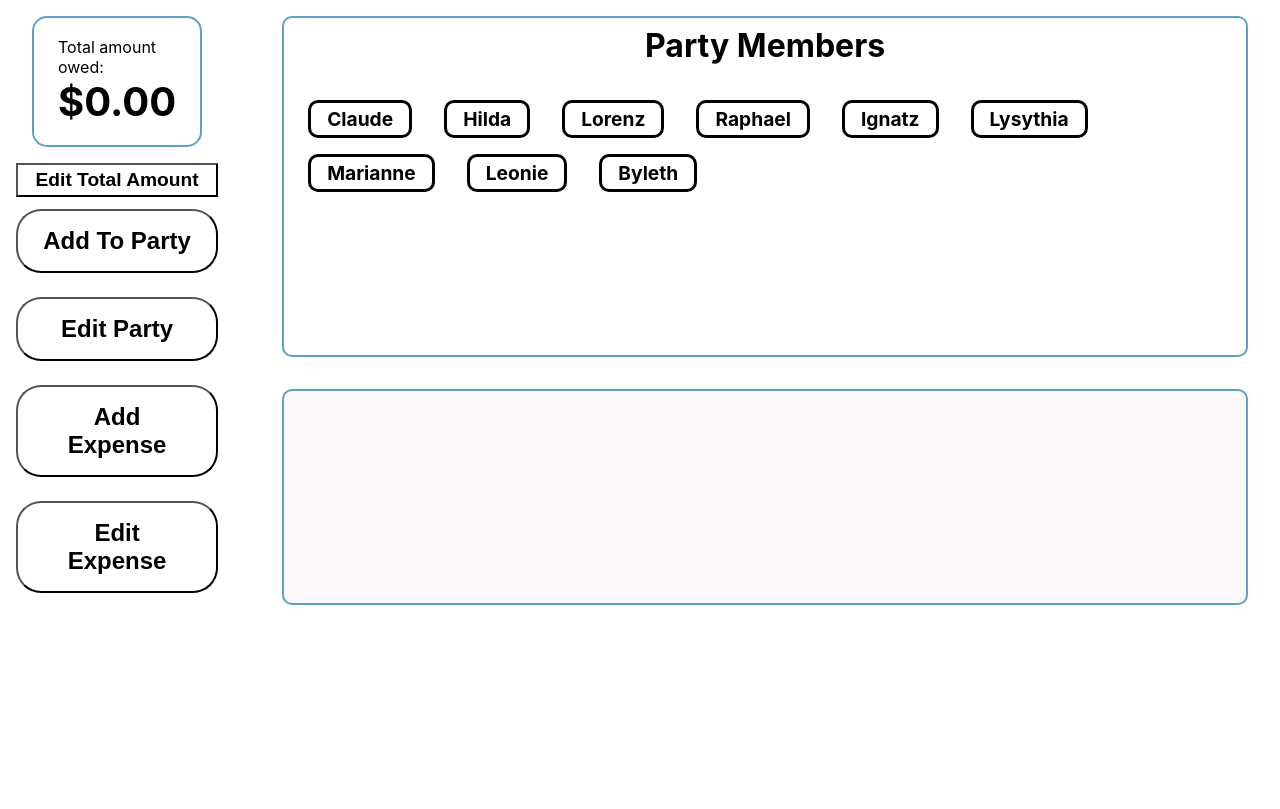
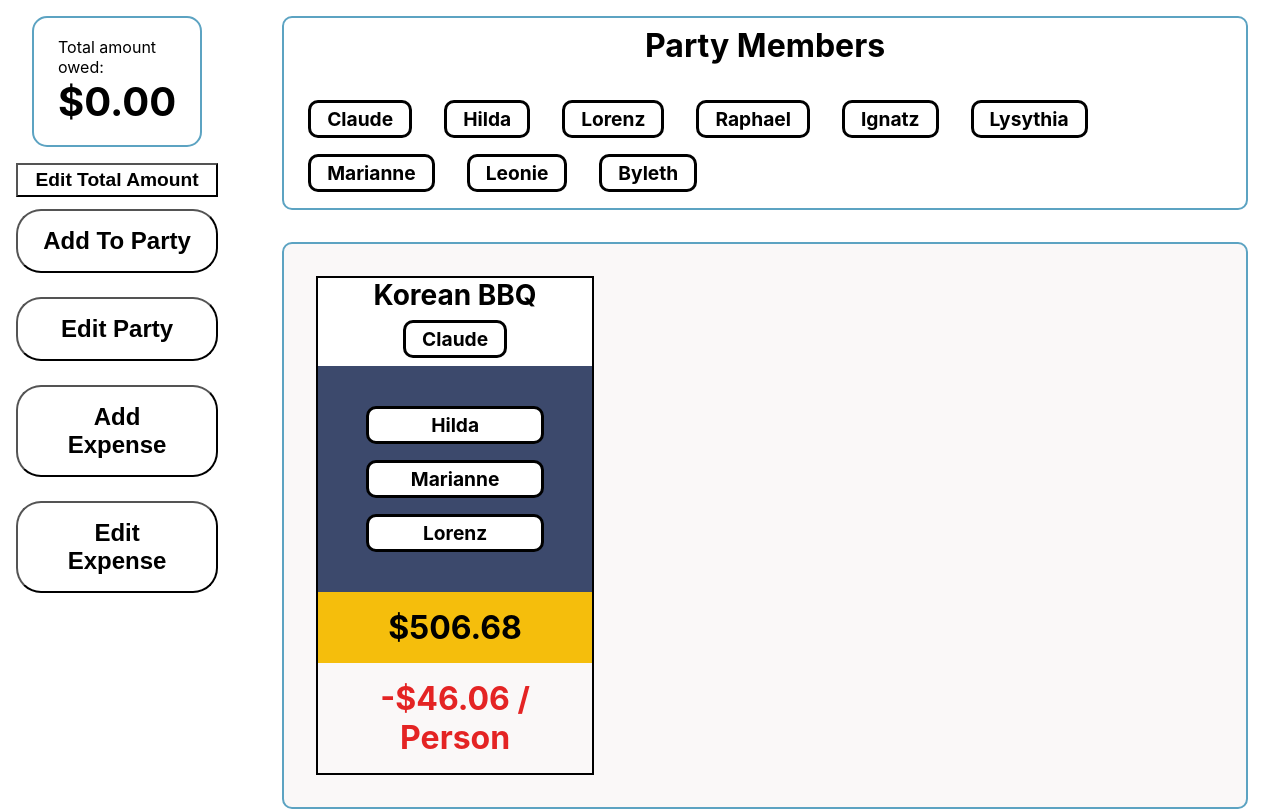
Before and after one commit to WesloTheWeb/SplitBillApp, a React (Create React App) app: page / in a window 1280 px wide. Built offline with nearby package versions, Linux system fonts and the light colour scheme.

Commit message:
Components made. Ready to branch off with actual logic and state implementation.

```diff
--- a/src/components/Button/Button.module.scss
+++ b/src/components/Button/Button.module.scss
@@ -9,6 +9,6 @@
 }
 
 .cancelCTA {
-    background-color: $cancelColor;
+    background-color: $red;
     color: #FFF;
 }
--- a/src/components/NameTag/NameTag.module.scss
+++ b/src/components/NameTag/NameTag.module.scss
@@ -1,5 +1,8 @@
+@import '../../variables.scss';
+
 .nameTagContainer {
     display: inline-block;
+    background-color: $white;
     border: 3px solid #000;
     padding: 0.25rem 1rem;
     margin: .5rem 1rem;
--- /dev/null
+++ b/src/containers/ActivityItem/ActivityItem.js
@@ -0,0 +1,32 @@
+import React from 'react';
+import NameTag from '../../components/NameTag/NameTag';
+import classes from './ActivityItem.module.scss';
+
+const { activityContainer, headerRow, participantsRow, totalExpenseRow, dividedSumRow } = classes;
+
+const ActivityItem = ({ totalExpense, dividedSum }) => {
+
+    return (
+        <div className={activityContainer}>
+            <section className={headerRow}>
+                <p>
+                    Korean BBQ
+                </p>
+                <NameTag name='Claude' />
+            </section>
+            <section className={participantsRow}>
+                <NameTag name='Hilda' />
+                <NameTag name='Marianne' />
+                <NameTag name='Lorenz' />
+            </section>
+            <section className={totalExpenseRow}>
+                $506.68
+            </section>
+            <section className={dividedSumRow}>
+                -$46.06 / Person
+            </section>
+        </div>
+    );
+};
+
+export default ActivityItem;
--- /dev/null
+++ b/src/containers/ActivityItem/ActivityItem.module.scss
@@ -0,0 +1,37 @@
+@import '../../variables.scss';
+
+.activityContainer {
+    border: 2px solid #000;
+    text-align: center;
+    box-sizing: content-box;
+    font-size: 1.75rem;
+    font-weight: bold;
+    overflow: hidden;
+}
+
+.headerRow {
+    background-color: $white;
+
+    p {
+        margin: 0;
+    }
+}
+
+.participantsRow {
+    display: flex;
+    flex-direction: column;
+    background-color: $navyBlue;
+    padding: 2rem;
+}
+
+.totalExpenseRow {
+    background-color: $gold;
+    padding: 1rem 0;
+    font-size: 2rem;
+}
+
+.dividedSumRow {
+    color: $red;
+    padding: 1rem;
+    font-size: 2rem;
+}
--- a/src/containers/Expenses/Expenses.js
+++ b/src/containers/Expenses/Expenses.js
@@ -1,4 +1,5 @@
 import React from 'react';
+import ActivityItem from '../ActivityItem/ActivityItem';
 import classes from './Expenses.module.scss';
 
 const { expenseGrid } = classes;
@@ -6,6 +7,7 @@ const { expenseGrid } = classes;
 const Expenses = (props) => {
     return (
         <section className={expenseGrid}>
+            <ActivityItem />
         </section>
     );
 };
--- a/src/containers/Expenses/Expenses.module.scss
+++ b/src/containers/Expenses/Expenses.module.scss
@@ -1,8 +1,11 @@
 @import '../../variables.scss';
 
 .expenseGrid {
+    grid-area: grid;
+    display: grid;
+    grid-gap: 2rem;
+    grid-template-columns: repeat(3, 1fr);
     background-color: $gridBackdrop;
-    grid-area: grid;
     border: $borderOutline solid 2px;
     border-radius: 10px;
     margin: 0 2rem;
--- a/src/variables.scss
+++ b/src/variables.scss
@@ -1,4 +1,9 @@
 $borderOutline: #5CA3C2;
 $green: #45D249;
 $gridBackdrop: rgba(234, 228, 228, 0.25);
-$cancelColor: #E42424;
+
+// Layout Colors
+$red: #E42424;
+$gold: #F5BE0C;
+$navyBlue: #3C496C;
+$white: #fff;
```
Also changed, not shown: src/components/Button/Button.js (+4 -3 lines), src/App.js (line endings or trailing spaces).
